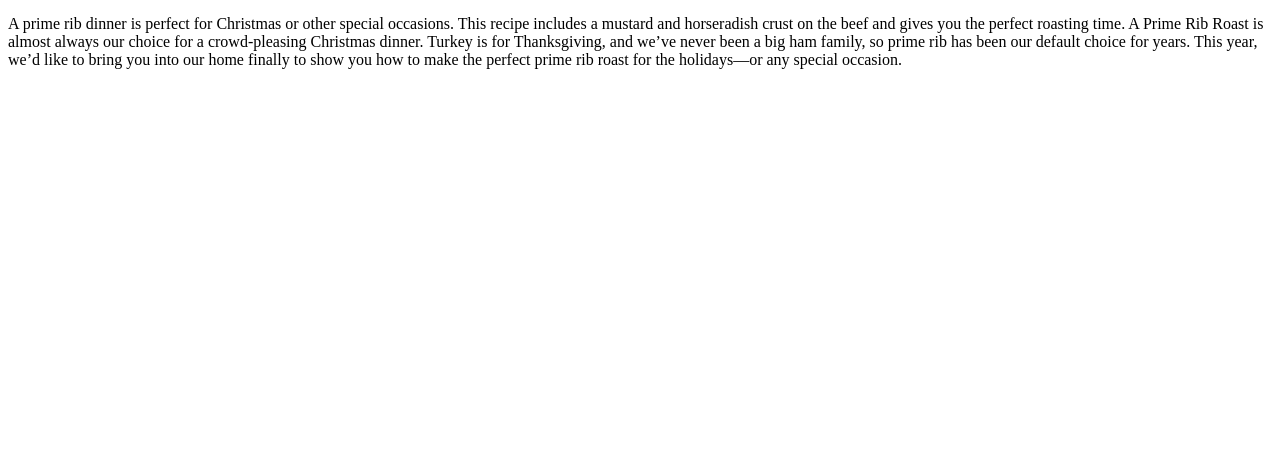
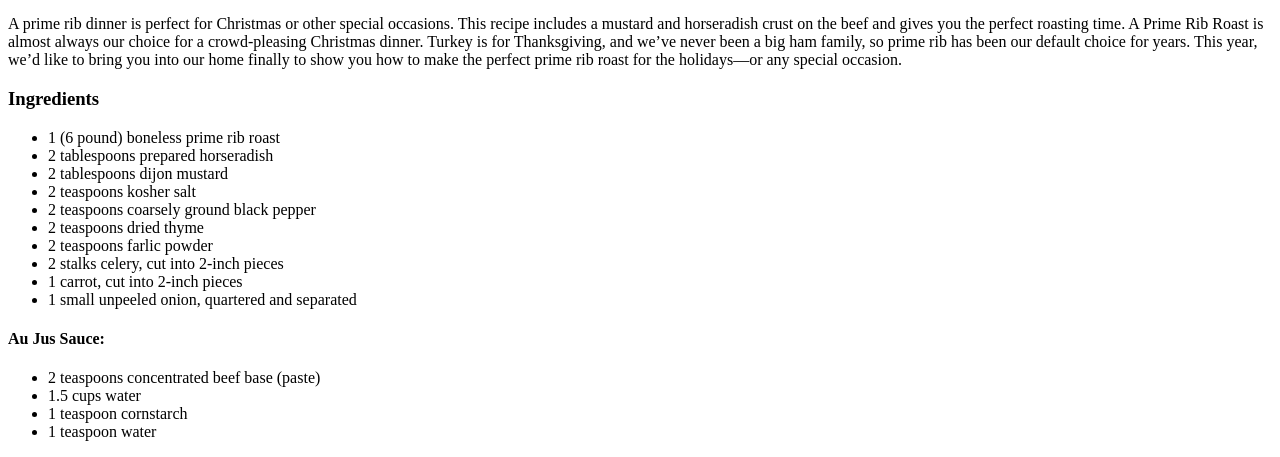
Before and after one commit to jared0215/odin-recipes, a plain HTML site: page recipes/primerib.html in a window 1280 px wide. Shown: the part 428-885 px from the top of the page. Before the commit the page ends 800 px from the top, so only its background shows below. Drawn offline with Linux system fonts and the light colour scheme.

Commit message:
Create Recipe Ingredients Content
Added all the Ingredients for the christmas prime rib recipe

```diff
--- a/recipes/primerib.html
+++ b/recipes/primerib.html
@@ -19,6 +19,30 @@
       Turkey is for Thanksgiving, and we’ve never been a big ham family, so prime rib has been our default choice for years.
       This year, we’d like to bring you into our home finally to show you how to make the perfect prime rib roast for the holidays—or any special occasion.
 
+      <h3>Ingredients</h3>
+
+        <ul>
+          <li>1 (6 pound) boneless prime rib roast</li>
+          <li>2 tablespoons prepared horseradish</li>
+          <li>2 tablespoons dijon mustard</li>
+          <li>2 teaspoons kosher salt</li>
+          <li>2 teaspoons coarsely ground black pepper</li>
+          <li>2 teaspoons dried thyme</li>
+          <li>2 teaspoons farlic powder</li>
+          <li>2 stalks celery, cut into 2-inch pieces</li>
+          <li>1 carrot, cut into 2-inch pieces</li>
+          <li>1 small unpeeled onion, quartered and separated</li>
+        </ul>
+
+      <h4>Au Jus Sauce:</h4>
+
+        <ul>
+          <li>2 teaspoons concentrated beef base (paste)</li>
+          <li>1.5 cups water</li>
+          <li>1 teaspoon cornstarch</li>
+          <li>1 teaspoon water</li>
+        </ul>
+
 
 </body>
 
```
